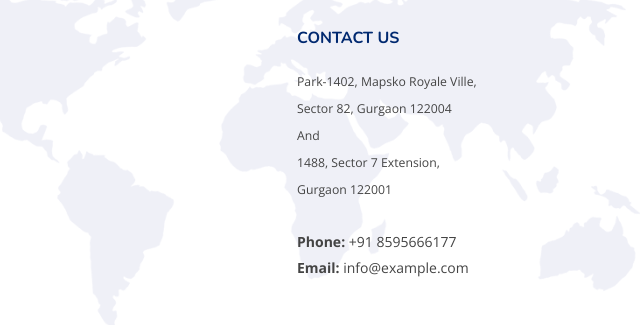
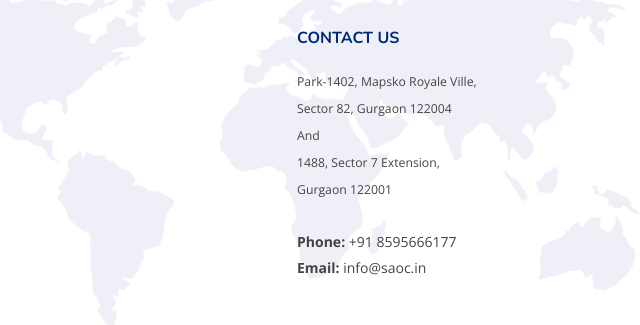
Before and after one commit to dewank07/SAOC_website, a plain HTML site: page index.html in a window 1280 px wide. Shown: the part 4802-5127 px from the top of the page, 640-1280 px from the left. Drawn offline with nearby package versions, Linux system fonts and the light colour scheme.

Commit message:
fix: email

```diff
--- a/index.html
+++ b/index.html
@@ -1033,9 +1033,9 @@
             <p>
               <small>Park-1402, Mapsko Royale Ville,<br> Sector 82, Gurgaon 122004 <br>
                 And <br>
-                1488, Sector 7 Extension, <br>Gurgaon 122001</small> <br><br>
+                1488, Sector 7 Extension, <br>Gurgaon 122001</small> <br><br>
               <strong>Phone:</strong> +91 8595666177<br>
-              <strong>Email:</strong> info@example.com<br>
+              <strong>Email:</strong> info@saoc.in<br>
             </p>
 
           </div>
```
